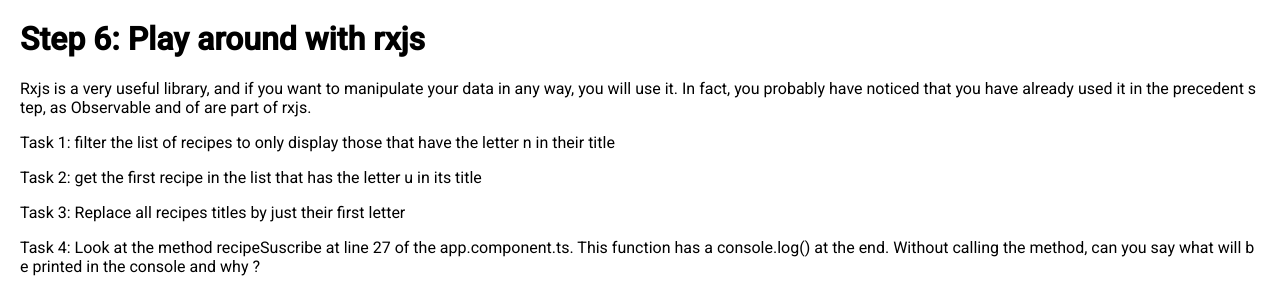
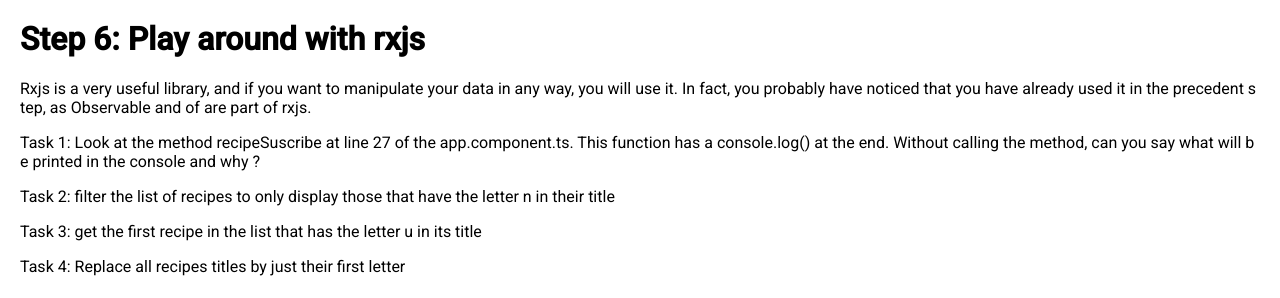
Before and after one commit to tgrousseau/angular-ivy-1a1bo5, an Angular app: page / in a window 1280 px wide. Shown: the top 298 px of the page. Built offline with nearby package versions, Linux system fonts and the light colour scheme; grey boxes are pictures that could not be loaded.

Commit message:
2 files modified

```diff
--- a/src/app/app.component.html
+++ b/src/app/app.component.html
@@ -6,18 +6,18 @@
   used it in the precedent step, as Observable and of are part of rxjs.
 </p>
 <p>
-  Task 1: filter the list of recipes to only display those that have the letter
+  Task 1: Look at the method recipeSuscribe at line 27 of the app.component.ts.
+  This function has a console.log() at the end. Without calling the method, can
+  you say what will be printed in the console and why ?
+</p>
+<p>
+  Task 2: filter the list of recipes to only display those that have the letter
   n in their title
 </p>
 <p>
-  Task 2: get the first recipe in the list that has the letter u in its title
+  Task 3: get the first recipe in the list that has the letter u in its title
 </p>
-<p>Task 3: Replace all recipes titles by just their first letter</p>
-<p>
-  Task 4: Look at the method recipeSuscribe at line 27 of the app.component.ts.
-  This function has a console.log() at the end. Without calling the method, can
-  you say what will be printed in the console and why ?
-</p>
+<p>Task 4: Replace all recipes titles by just their first letter</p>
 
 <div class="recipes">
   <recipe-card *ngFor="let recipe of recipes" [recipe]="recipe"></recipe-card>
--- a/src/app/app.component.ts
+++ b/src/app/app.component.ts
@@ -23,7 +23,7 @@ export class AppComponent {
     });
   }
 
-  // Task 4
+  // Task 1
   recipeSuscribe() {
     let a = 3;
     this.recipeService.getRecipes().subscribe(() => {
```
